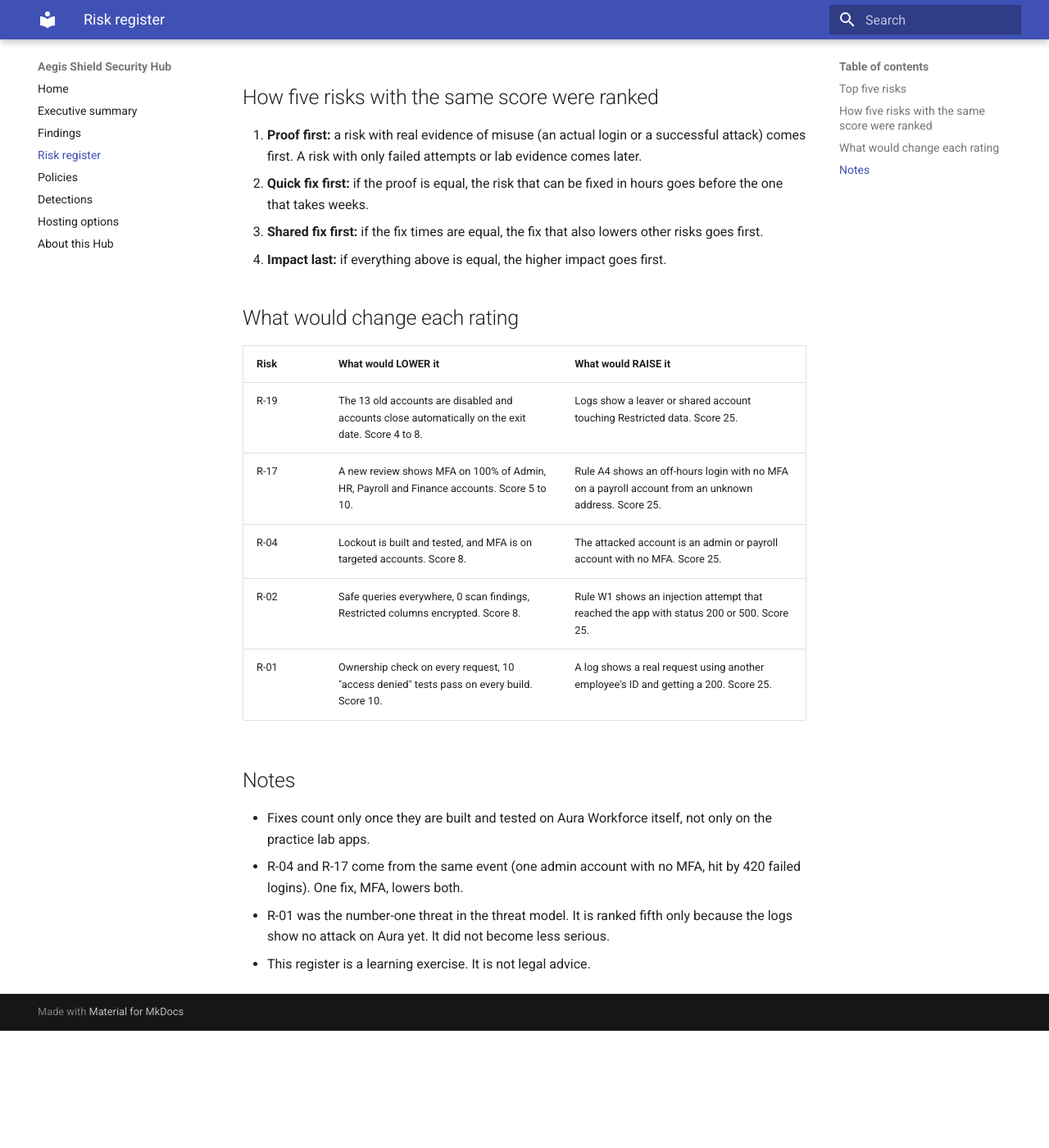
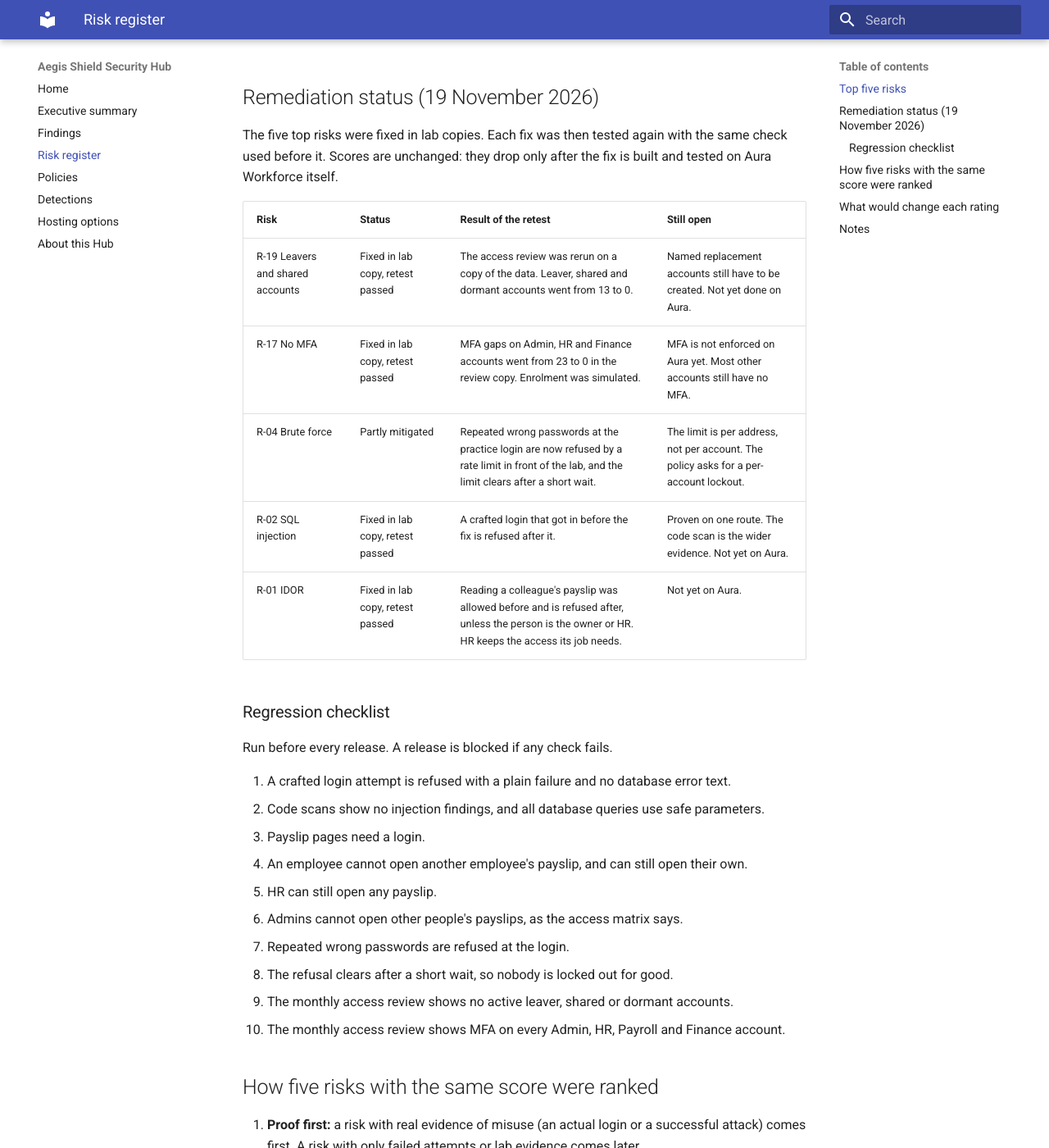
Before and after one commit to febinantony345-ops/aegis-shield-hub, an MkDocs documentation site: the page built from docs/risk-register.md, in a window 1280 px wide and 1400 px high, scrolled down 1314 px. Shown: the whole window at 82% size. Built offline with MkDocs 1.6.1 and Material for MkDocs 9.7.7, drawn with Linux system fonts in a browser that asks for light colours; before the commit the page ends 2571 px from its top, so only the background shows below that.

Commit message:
Hub: remediation status for R-19, R-17, R-04, R-02, R-01 and regression checklist

```diff
--- a/docs/risk-register.md
+++ b/docs/risk-register.md
@@ -14,6 +14,33 @@ The register holds **22 risks**: 8 Critical, 11 High and 3 Medium. Each risk is
 | 3rd | R-04 Brute force (20) | 420 failed logins on one account, then a success | Lockout after 5 wrong tries (PW-05), 12-character minimum, breached-password check | Development lead | 27 Nov 2026 |
 | 4th | R-02 SQL injection (20) | Gives admin access with no password. Attempts reached the app in the log review. | Parameterised queries everywhere, scan with 0 injection findings, encrypt Restricted columns | Development lead | 27 Nov 2026 |
 | 5th | R-01 IDOR (20) | Any employee can read a colleague's salary by changing an ID. Proven in the practice lab. | Server checks ownership on every request. 10 "access denied" tests pass on every build. | Development lead | 27 Nov 2026 |
+
+## Remediation status (19 November 2026)
+
+The five top risks were fixed in lab copies. Each fix was then tested again with the same check used before it. Scores are unchanged: they drop only after the fix is built and tested on Aura Workforce itself.
+
+| Risk | Status | Result of the retest | Still open |
+|---|---|---|---|
+| R-19 Leavers and shared accounts | Fixed in lab copy, retest passed | The access review was rerun on a copy of the data. Leaver, shared and dormant accounts went from 13 to 0. | Named replacement accounts still have to be created. Not yet done on Aura. |
+| R-17 No MFA | Fixed in lab copy, retest passed | MFA gaps on Admin, HR and Finance accounts went from 23 to 0 in the review copy. Enrolment was simulated. | MFA is not enforced on Aura yet. Most other accounts still have no MFA. |
+| R-04 Brute force | Partly mitigated | Repeated wrong passwords at the practice login are now refused by a rate limit in front of the lab, and the limit clears after a short wait. | The limit is per address, not per account. The policy asks for a per-account lockout. |
+| R-02 SQL injection | Fixed in lab copy, retest passed | A crafted login that got in before the fix is refused after it. | Proven on one route. The code scan is the wider evidence. Not yet on Aura. |
+| R-01 IDOR | Fixed in lab copy, retest passed | Reading a colleague's payslip was allowed before and is refused after, unless the person is the owner or HR. HR keeps the access its job needs. | Not yet on Aura. |
+
+### Regression checklist
+
+Run before every release. A release is blocked if any check fails.
+
+1. A crafted login attempt is refused with a plain failure and no database error text.
+2. Code scans show no injection findings, and all database queries use safe parameters.
+3. Payslip pages need a login.
+4. An employee cannot open another employee's payslip, and can still open their own.
+5. HR can still open any payslip.
+6. Admins cannot open other people's payslips, as the access matrix says.
+7. Repeated wrong passwords are refused at the login.
+8. The refusal clears after a short wait, so nobody is locked out for good.
+9. The monthly access review shows no active leaver, shared or dormant accounts.
+10. The monthly access review shows MFA on every Admin, HR, Payroll and Finance account.
 
 ## How five risks with the same score were ranked
 
```
Also changed, not shown: docs/findings.md (+4 -0 lines).
